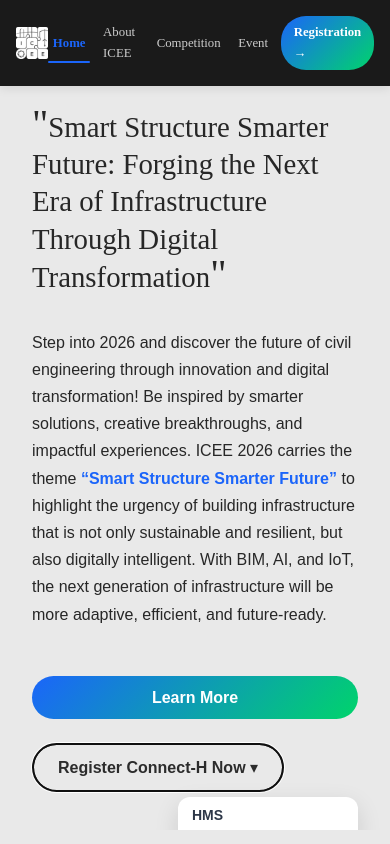
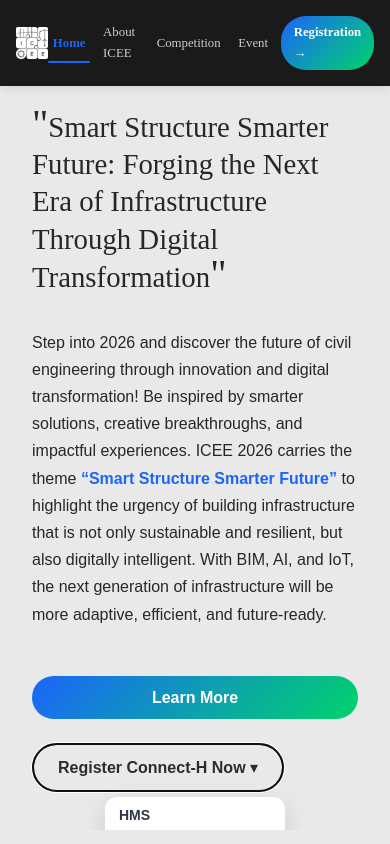
Before and after one commit to nasywaanaa/ICEE2026, a React (Vite) app in the folder frontend/: page / in a window 390 px wide. Both pictures are taken after a click on the button "Register Connect-H Now ▾". Shown: the top 844 px of the page. Built offline with nearby package versions, Linux system fonts and the light colour scheme; a web font is replaced by a local one.

Commit message:
fix: responsive dropdown

```diff
--- a/frontend/src/pages/landing/components/Hero.tsx
+++ b/frontend/src/pages/landing/components/Hero.tsx
@@ -72,7 +72,18 @@ const Hero: React.FC = () => {
               <div style={{ position: 'relative', display: 'inline-block' }}>
                 <button className="cta-button secondary" onClick={handleRegisterNow}>Register Connect-H Now ▾</button>
                 {showRegisterOptions && (
-                  <div style={{ position: 'absolute', top: '110%', right: 0, background: '#fff', borderRadius: 12, boxShadow: '0 8px 24px rgba(0,0,0,0.12)', minWidth: 180, zIndex: 20 }}>
+                  <div style={{
+                    position: 'absolute',
+                    top: '110%',
+                    left: '50%',
+                    transform: 'translateX(-50%)',
+                    background: '#fff',
+                    borderRadius: 12,
+                    boxShadow: '0 8px 24px rgba(0,0,0,0.12)',
+                    minWidth: 180,
+                    zIndex: 20,
+                    whiteSpace: 'nowrap'
+                  }}>
                     <button onClick={() => handleChoose('HMS')} style={{ width: '100%', textAlign: 'left', padding: '10px 14px', background: 'transparent', border: 'none', cursor: 'pointer', fontFamily: 'Gabarito, sans-serif', color: '#2d3748', fontSize: '14px', fontWeight: '600' }}>HMS</button>
                     <div style={{ height: 1, background: '#edf2f7' }}></div>
                     <button onClick={() => handleChoose('NON_HMS')} style={{ width: '100%', textAlign: 'left', padding: '10px 14px', background: 'transparent', border: 'none', cursor: 'pointer', fontFamily: 'Gabarito, sans-serif', color: '#2d3748', fontSize: '14px', fontWeight: '600' }}>Non-HMS</button>
```
